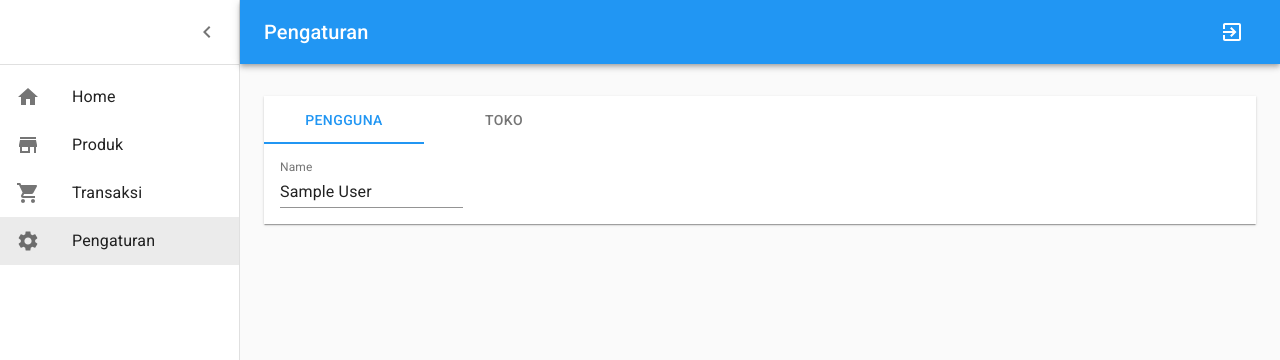
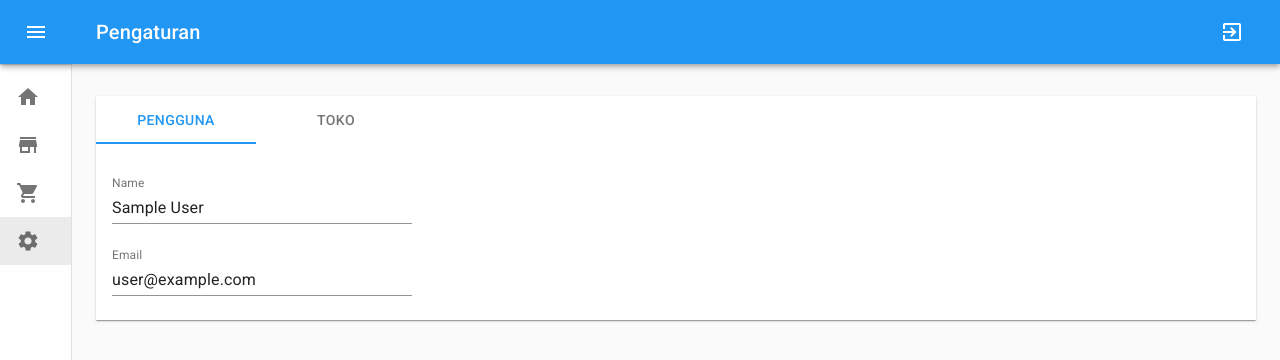
Before and after one commit to moohat/pos-react-firebase, a React (Create React App) app: page /pengaturan/pengguna in a window 1280 px wide. Shown: the top 360 px of the page. Built offline with nearby package versions, Linux system fonts and the light colour scheme; no server answers; sample sign-in values are in the browser's storage.

Commit message:
modify email pengguna

```diff
--- a/src/pages/private/index.js
+++ b/src/pages/private/index.js
@@ -40,7 +40,7 @@ import { useFirebase } from '../../components/FirebaseProvider';
 
 export default function Private() {
   const classes = useStyles();
-  const [open, setOpen] = React.useState(true);
+  const [open, setOpen] = React.useState(false);
 
   //signout firebase auth
   const { auth } = useFirebase();
--- a/src/pages/private/pengaturan/pengguna.js
+++ b/src/pages/private/pengaturan/pengguna.js
@@ -1,27 +1,36 @@
+/* eslint-disable no-unused-vars */
+/* eslint-disable default-case */
 /* eslint-disable no-undef */
-import React, {useRef, useState} from 'react';
+import React, { useRef, useState } from 'react';
 //material-ui
 import TextField from '@material-ui/core/TextField';
 import { useFirebase } from '../../../components/FirebaseProvider';
+import useStyles from './styles/pengguna';
 import { useSnackbar } from 'notistack';
+import isEmail from 'validator/lib/isEmail';
 
-function Pengguna(){
-    const {user} = useFirebase();
+function Pengguna() {
+    const classes = useStyles();
+    const { user } = useFirebase();
     const [error, setError] = useState({
         displayName: '',
+        email: '',
     })
-    const {enqueueSnackbar} = useSnackbar();
+    const { enqueueSnackbar } = useSnackbar();
     const [isSubmitting, setSubmitting] = useState(false);
     const displayNameRef = useRef();
+    const emailRef = useRef();
+
+
     const saveDisplayName = async (e) => {
         const displayName = displayNameRef.current.value;
         console.log(displayName);
 
-        if(!displayName){
+        if (!displayName) {
             setError({
-                displayName:'Nama Wajib diisi'
+                displayName: 'Nama Wajib diisi'
             })
-        } else if(displayName !== user.displayName){
+        } else if (displayName !== user.displayName) {
             setError({
                 displayName: ''
             })
@@ -31,15 +40,63 @@ function Pengguna(){
             })
 
             setSubmitting(false);
-            enqueueSnackbar('Data Pengguna berhasil diperbaharui', {variant: 'success'})
+            enqueueSnackbar('Data Pengguna berhasil diperbaharui', { variant: 'success' })
         }
 
     }
-    return <>
+
+    const updateEmail = async (e) => {
+        const email = emailRef.current.value;
+        console.log(email);
+
+
+        if (!email) {
+            setError({
+                email: 'Email Wajib diisi'
+            })
+        } else if (!isEmail(email)) {
+            setError({
+                email: 'Email tidak valid'
+            })
+        } else if (email !== user.email) {
+            // setError()({
+            //     email: ''
+            // })
+            setSubmitting(true);
+            try {
+                await user.updateEmail(email);
+                enqueueSnackbar('Email berhasil diperbaharui', { variant: 'success' });
+            } catch (e) {
+                let emailError = '';
+                switch (e.code) {
+                    case 'auth/email-already-in-use':
+                        emailError = "Email sudah digunakan";
+                        break;
+                    case 'auth/invalid-email':
+                        emailError = 'Email tidak valid';
+                        break;
+                    case 'auth/requires-recent-login':
+                        emailError = "Silahkan logout, kemudian login kembali untuk memberbarui email"
+                        break;
+                    default:
+                        emailError = "Terjadi kesalahan, silahkan coba lagi";
+                        break;
+                }
+                setError({
+                    email:emailError
+                })
+
+            }
+            setSubmitting(false)
+        }
+
+    }
+    return <div className={classes.pengaturanPengguna}>
         <TextField
             id="displayName"
             name="displayName"
             label="Name"
+            margin="normal"
             defaultValue={user.displayName}
             inputProps={{
                 ref: displayNameRef,
@@ -49,7 +106,24 @@ function Pengguna(){
             helperText={error.displayName}
             error={error.displayName ? true : false}
         />
-    </>
+
+        <TextField
+            id="email"
+            name="email"
+            label="Email"
+            margin="normal"
+
+            defaultValue={user.email}
+            inputProps={{
+                ref: emailRef,
+                onBlur: updateEmail
+            }}
+            disabled={isSubmitting}
+            helperText={error.email}
+            error={error.email ? true : false}
+
+        />
+    </div>
 }
 
 export default Pengguna;
--- /dev/null
+++ b/src/pages/private/pengaturan/styles/pengguna.js
@@ -0,0 +1,12 @@
+import {makeStyles} from '@material-ui/core/styles';
+
+const useStyles = makeStyles(theme => ({
+    pengaturanPengguna:{
+        display: 'flex',
+        flexDirection: 'column',
+        width: 300
+
+    }
+}))
+
+export default useStyles;
```
Lines whose indentation alone changed are shown as unchanged.
